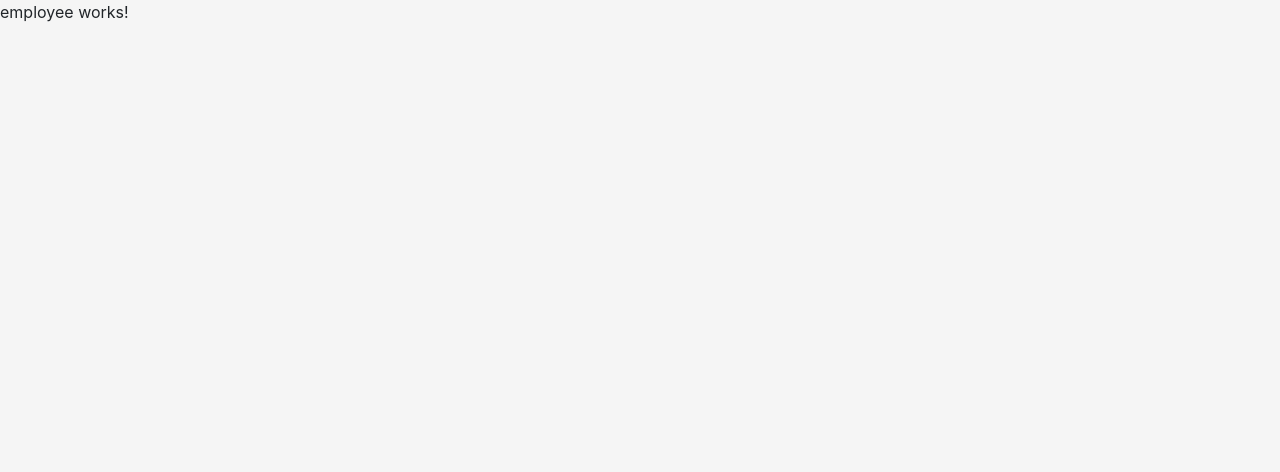
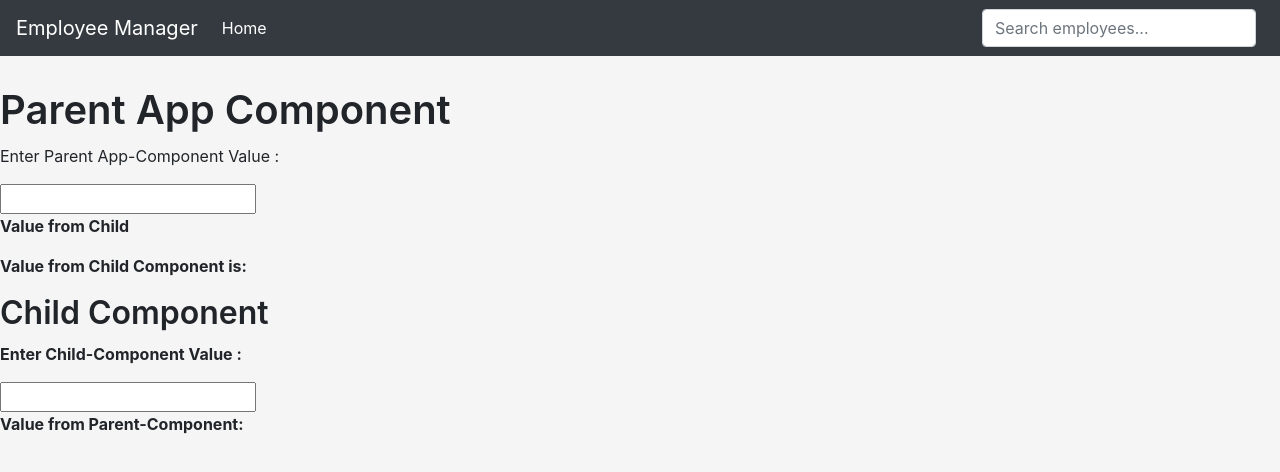
Before and after one commit to nitin-1987/employeemanagerapp-master, an Angular app: page /employees in a window 1280 px wide. Shown: the top 472 px of the page. Built offline with nearby package versions, Linux system fonts and the light colour scheme.

Commit message:
Input-Output

```diff
--- a/src/app/app.component.html
+++ b/src/app/app.component.html
@@ -7,6 +7,7 @@
      <ul class="navbar-nav mr-auto">
         <li class="nav-item active">
            <a class="nav-link" (click)="onOpenModal(null, 'add')">Add Employee <span class="sr-only">(current)</span></a>
+          <a class="nav-link" routerLink="/employees">List Employee</a>
         </li>
      </ul>
      <form class="form-inline my-2 my-lg-0">
--- a/src/app/app.component.ts
+++ b/src/app/app.component.ts
@@ -85,7 +85,7 @@ export class AppComponent implements OnInit {
     }
     this.employees = results;
     if (results.length === 0 || !key) {
-      //this.getEmployees();
+      this.getEmployees();
     }
   }
 
--- a/src/app/list-employee/employee/employee.component.html
+++ b/src/app/list-employee/employee/employee.component.html
@@ -1 +1,21 @@
-<p>employee works!</p>
+<nav class="navbar navbar-expand-lg navbar-dark bg-dark">
+  <a class="navbar-brand" style="color:white;">Employee Manager</a>
+  <button class="navbar-toggler" type="button" data-toggle="collapse" data-target="#navbarColor02" aria-controls="navbarColor02" aria-expanded="false" aria-label="Toggle navigation">
+    <span class="navbar-toggler-icon"></span>
+  </button>
+  <div class="collapse navbar-collapse" id="navbarColor02">
+    <ul class="navbar-nav mr-auto">
+      <li class="nav-item active">
+        <a class="nav-link" routerLink="/home">Home<span class="sr-only">(current)</span></a>
+      </li>
+    </ul>
+    <form class="form-inline my-2 my-lg-0">
+      <input type="search"
+             name="key" id="searchName" class="form-control mr-sm-2" placeholder="Search employees..." required/>
+    </form>
+  </div>
+</nav>
+<h1>Parent App Component</h1>
+<p>Enter Parent App-Component Value : </p><input type="text" #ptext (keyup)="0"/><b>
+  <p>Value from Child {{childData}}</p>
+<p>Value from Child Component is: </p><app-employee1 [parentText]="ptext.value" (childEvent)="childData=$event"></app-employee1>
--- a/src/app/list-employee/employee/employee.component.ts
+++ b/src/app/list-employee/employee/employee.component.ts
@@ -3,10 +3,11 @@ import { Component, OnInit } from '@angular/core';
 @Component({
   selector: 'app-employee',
   templateUrl: './employee.component.html',
-  styleUrls: ['./employee.component.css']
+  styleUrls: ['./employee.component.css'],
 })
 export class EmployeeComponent implements OnInit {
 
+  public childData: string;
   constructor() { }
 
   ngOnInit(): void {
--- /dev/null
+++ b/src/app/list-employee/employee1/employee1.component.html
@@ -0,0 +1,3 @@
+<h2>Child Component</h2>
+<p>Enter Child-Component Value :</p><input type="text" #ctext (keyup)=onChange(ctext.value)/>
+<p>Value from Parent-Component: {{parentText}}</p>
--- /dev/null
+++ b/src/app/list-employee/employee1/employee1.component.ts
@@ -0,0 +1,21 @@
+import { Component, OnInit, Input, Output, EventEmitter} from '@angular/core';
+
+@Component({
+  selector: 'app-employee1',
+  templateUrl: './employee1.component.html',
+  styleUrls: ['./employee1.component.css']
+})
+export class Employee1Component implements OnInit {
+
+  @Input() parentText: string;
+  @Output() childEvent = new EventEmitter<string>();
+
+  constructor() {
+  }
+
+  ngOnInit(): void {
+  }
+  onChange(value: string){
+    this.childEvent.emit(value);
+  }
+}
--- a/src/app/list-employee/list-employee-routing.module.ts
+++ b/src/app/list-employee/list-employee-routing.module.ts
@@ -2,10 +2,14 @@ import { NgModule } from '@angular/core';
 import { Routes, RouterModule } from '@angular/router';
 import { EmployeeComponent } from './employee/employee.component';
 import {PageNotFoundComponent} from '../page-not-found/page-not-found.component';
+import {AppComponent} from '../app.component';
 
 const routes: Routes = [
   {
     path : '', component: EmployeeComponent
+  },
+  {
+    path : 'home', component: AppComponent
   },
   {
     path : '404', component: PageNotFoundComponent
```
Also changed, not shown: src/app/list-employee/employee/employee.module.ts (deleted, +0 -14 lines), src/app/list-employee/list-employee.module.ts (+7 -2 lines), src/app/list-employee/employee1/employee1.component.css (added), 1 other file (tests, documents, lock files or other folders).
